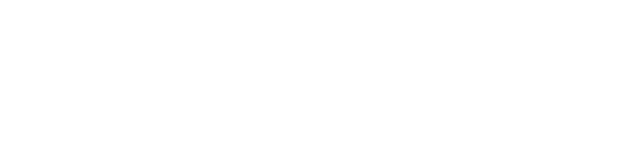
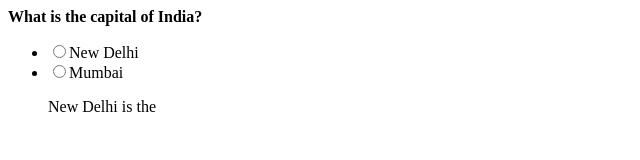
Before and after one commit to acciojob/trivia-latringparsad, a website: page main.html in a window 1280 px wide. Shown: the whole page, without its empty margins (0-640 px from the left). Drawn offline with Linux system fonts and the light colour scheme.

Commit message:
created a submission

```diff
--- a/main.html
+++ b/main.html
@@ -8,6 +8,17 @@
 
 <body>
 	<!-- the entire body must be written by student -->
+	<div>
+		<heading><b>What is the capital of India?</b></heading>
+
+		<ul>
+			<li><input type="radio" name="capital" value="newDelhi">New Delhi</li>
+			<li><input type="radio" name="capital" value="mumbai">Mumbai</li>
+		</ul>
+
+
+		<blockquote>New Delhi is the </blockquote>
+	</div>
     <script type="text/javascript" src="./script.js">
 </script>
 
```
